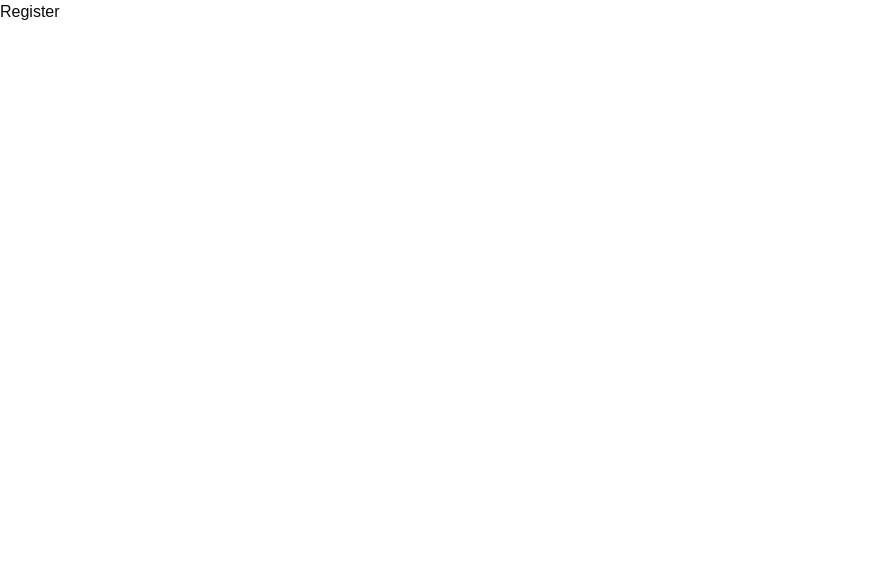
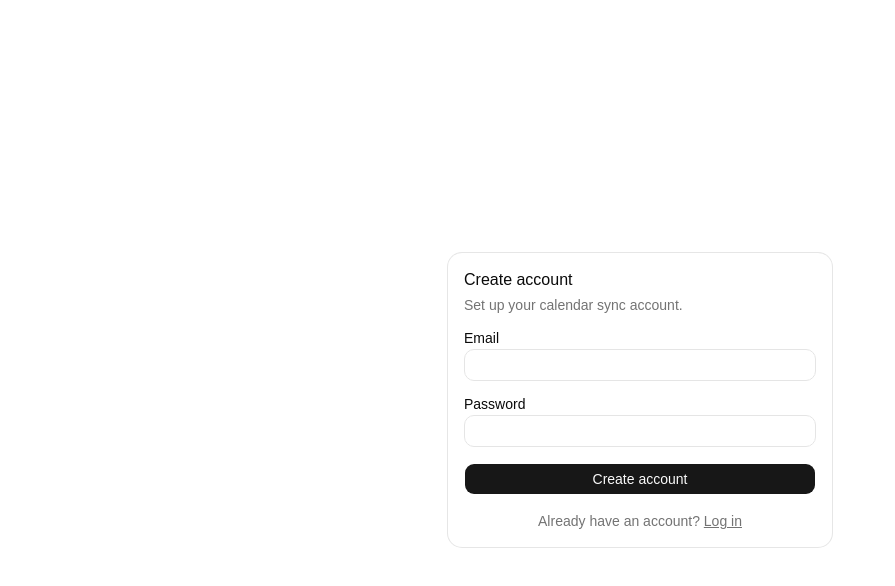
Before and after one commit to Shubham-Mi/zoho-google-calendars-sync, a React (Vite) app in the folder client/: page /register in a window 1280 px wide. Shown: the top 586 px of the page, without its empty margins (0-895 px from the left). Built offline with nearby package versions, Linux system fonts and the light colour scheme.

Commit message:
feat: add Login and Register pages
Signed-off-by: Shubham Mittal <shubhammittal2001@zohomail.in>

```diff
--- /dev/null
+++ b/client/src/components/ui/input.tsx
@@ -0,0 +1,19 @@
+import * as React from "react"
+
+import { cn } from "@/lib/utils"
+
+function Input({ className, type, ...props }: React.ComponentProps<"input">) {
+  return (
+    <input
+      type={type}
+      data-slot="input"
+      className={cn(
+        "h-8 w-full min-w-0 rounded-lg border border-input bg-transparent px-2.5 py-1 text-base transition-colors outline-none file:inline-flex file:h-6 file:border-0 file:bg-transparent file:text-sm file:font-medium file:text-foreground placeholder:text-muted-foreground focus-visible:border-ring focus-visible:ring-3 focus-visible:ring-ring/50 disabled:pointer-events-none disabled:cursor-not-allowed disabled:bg-input/50 disabled:opacity-50 aria-invalid:border-destructive aria-invalid:ring-3 aria-invalid:ring-destructive/20 md:text-sm dark:bg-input/30 dark:disabled:bg-input/80 dark:aria-invalid:border-destructive/50 dark:aria-invalid:ring-destructive/40",
+        className
+      )}
+      {...props}
+    />
+  )
+}
+
+export { Input }
--- /dev/null
+++ b/client/src/components/ui/label.tsx
@@ -0,0 +1,22 @@
+import * as React from "react"
+import { Label as LabelPrimitive } from "radix-ui"
+
+import { cn } from "@/lib/utils"
+
+function Label({
+  className,
+  ...props
+}: React.ComponentProps<typeof LabelPrimitive.Root>) {
+  return (
+    <LabelPrimitive.Root
+      data-slot="label"
+      className={cn(
+        "flex items-center gap-2 text-sm leading-none font-medium select-none group-data-[disabled=true]:pointer-events-none group-data-[disabled=true]:opacity-50 peer-disabled:cursor-not-allowed peer-disabled:opacity-50",
+        className
+      )}
+      {...props}
+    />
+  )
+}
+
+export { Label }
--- a/client/src/pages/Login.tsx
+++ b/client/src/pages/Login.tsx
@@ -1,3 +1,73 @@
+import { useState, type FormEvent } from 'react'
+import { Link, useNavigate } from 'react-router-dom'
+import { useAuth } from '../contexts/AuthContext'
+import { Card, CardContent, CardDescription, CardHeader, CardTitle } from '../components/ui/card'
+import { Input } from '../components/ui/input'
+import { Label } from '../components/ui/label'
+import { Button } from '../components/ui/button'
+
 export function Login() {
-  return <div>Login</div>
+  const { login, isLoading } = useAuth()
+  const navigate = useNavigate()
+  const [email, setEmail] = useState('')
+  const [password, setPassword] = useState('')
+  const [error, setError] = useState('')
+
+  const handleSubmit = async (e: FormEvent) => {
+    e.preventDefault()
+    setError('')
+    try {
+      await login(email, password)
+      navigate('/dashboard')
+    } catch (err: any) {
+      setError(err.response?.data?.error ?? 'Login failed. Please try again.')
+    }
+  }
+
+  return (
+    <div className="min-h-screen flex items-center justify-center">
+      <Card className="w-full max-w-sm">
+        <CardHeader>
+          <CardTitle>Log in</CardTitle>
+          <CardDescription>Sign in to manage your calendar sync.</CardDescription>
+        </CardHeader>
+        <CardContent>
+          <form onSubmit={handleSubmit} className="space-y-4">
+            <div className="space-y-1">
+              <Label htmlFor="email">Email</Label>
+              <Input
+                id="email"
+                type="email"
+                value={email}
+                onChange={e => setEmail(e.target.value)}
+                required
+                autoComplete="email"
+              />
+            </div>
+            <div className="space-y-1">
+              <Label htmlFor="password">Password</Label>
+              <Input
+                id="password"
+                type="password"
+                value={password}
+                onChange={e => setPassword(e.target.value)}
+                required
+                autoComplete="current-password"
+              />
+            </div>
+            {error && <p className="text-sm text-destructive">{error}</p>}
+            <Button type="submit" className="w-full" disabled={isLoading}>
+              {isLoading ? 'Logging in…' : 'Log in'}
+            </Button>
+            <p className="text-center text-sm text-muted-foreground">
+              Don't have an account?{' '}
+              <Link to="/register" className="underline hover:text-foreground">
+                Register
+              </Link>
+            </p>
+          </form>
+        </CardContent>
+      </Card>
+    </div>
+  )
 }
--- a/client/src/pages/Register.tsx
+++ b/client/src/pages/Register.tsx
@@ -1,3 +1,74 @@
+import { useState, type FormEvent } from 'react'
+import { Link, useNavigate } from 'react-router-dom'
+import { useAuth } from '../contexts/AuthContext'
+import { Card, CardContent, CardDescription, CardHeader, CardTitle } from '../components/ui/card'
+import { Input } from '../components/ui/input'
+import { Label } from '../components/ui/label'
+import { Button } from '../components/ui/button'
+
 export function Register() {
-  return <div>Register</div>
+  const { register, isLoading } = useAuth()
+  const navigate = useNavigate()
+  const [email, setEmail] = useState('')
+  const [password, setPassword] = useState('')
+  const [error, setError] = useState('')
+
+  const handleSubmit = async (e: FormEvent) => {
+    e.preventDefault()
+    setError('')
+    try {
+      await register(email, password)
+      navigate('/dashboard')
+    } catch (err: any) {
+      setError(err.response?.data?.error ?? 'Registration failed. Please try again.')
+    }
+  }
+
+  return (
+    <div className="min-h-screen flex items-center justify-center">
+      <Card className="w-full max-w-sm">
+        <CardHeader>
+          <CardTitle>Create account</CardTitle>
+          <CardDescription>Set up your calendar sync account.</CardDescription>
+        </CardHeader>
+        <CardContent>
+          <form onSubmit={handleSubmit} className="space-y-4">
+            <div className="space-y-1">
+              <Label htmlFor="email">Email</Label>
+              <Input
+                id="email"
+                type="email"
+                value={email}
+                onChange={e => setEmail(e.target.value)}
+                required
+                autoComplete="email"
+              />
+            </div>
+            <div className="space-y-1">
+              <Label htmlFor="password">Password</Label>
+              <Input
+                id="password"
+                type="password"
+                value={password}
+                onChange={e => setPassword(e.target.value)}
+                required
+                minLength={8}
+                autoComplete="new-password"
+              />
+            </div>
+            {error && <p className="text-sm text-destructive">{error}</p>}
+            <Button type="submit" className="w-full" disabled={isLoading}>
+              {isLoading ? 'Creating account…' : 'Create account'}
+            </Button>
+            <p className="text-center text-sm text-muted-foreground">
+              Already have an account?{' '}
+              <Link to="/login" className="underline hover:text-foreground">
+                Log in
+              </Link>
+            </p>
+          </form>
+        </CardContent>
+      </Card>
+    </div>
+  )
 }
--- a/client/tsconfig.app.json
+++ b/client/tsconfig.app.json
@@ -5,7 +5,7 @@
 		"target": "es2023",
 		"lib": ["ES2023", "DOM"],
 		"module": "esnext",
-		"types": ["vite/client", "node"],
+		"types": ["vite/client", "node", "vitest/globals"],
 		"skipLibCheck": true,
 
 		/* Bundler mode */
--- a/client/vitest.config.ts
+++ b/client/vitest.config.ts
@@ -1,8 +1,14 @@
 import { defineConfig } from 'vitest/config'
 import react from '@vitejs/plugin-react'
+import path from 'path'
 
 export default defineConfig({
   plugins: [react()],
+  resolve: {
+    alias: {
+      '@': path.resolve(__dirname, './src'),
+    },
+  },
   test: {
     environment: 'jsdom',
     globals: true,
```
Also changed, not shown: 1 other file (tests, documents, lock files or other folders).
